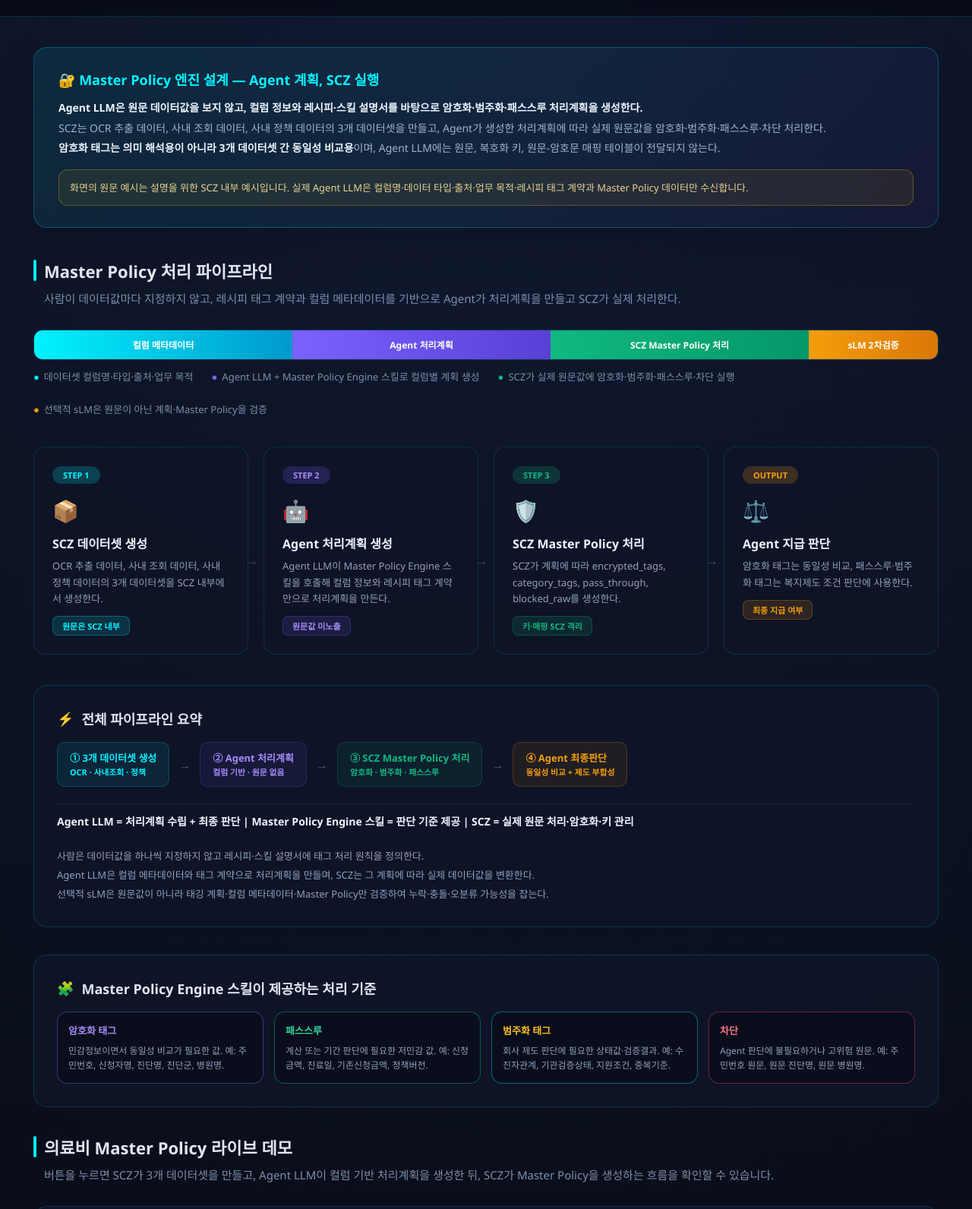
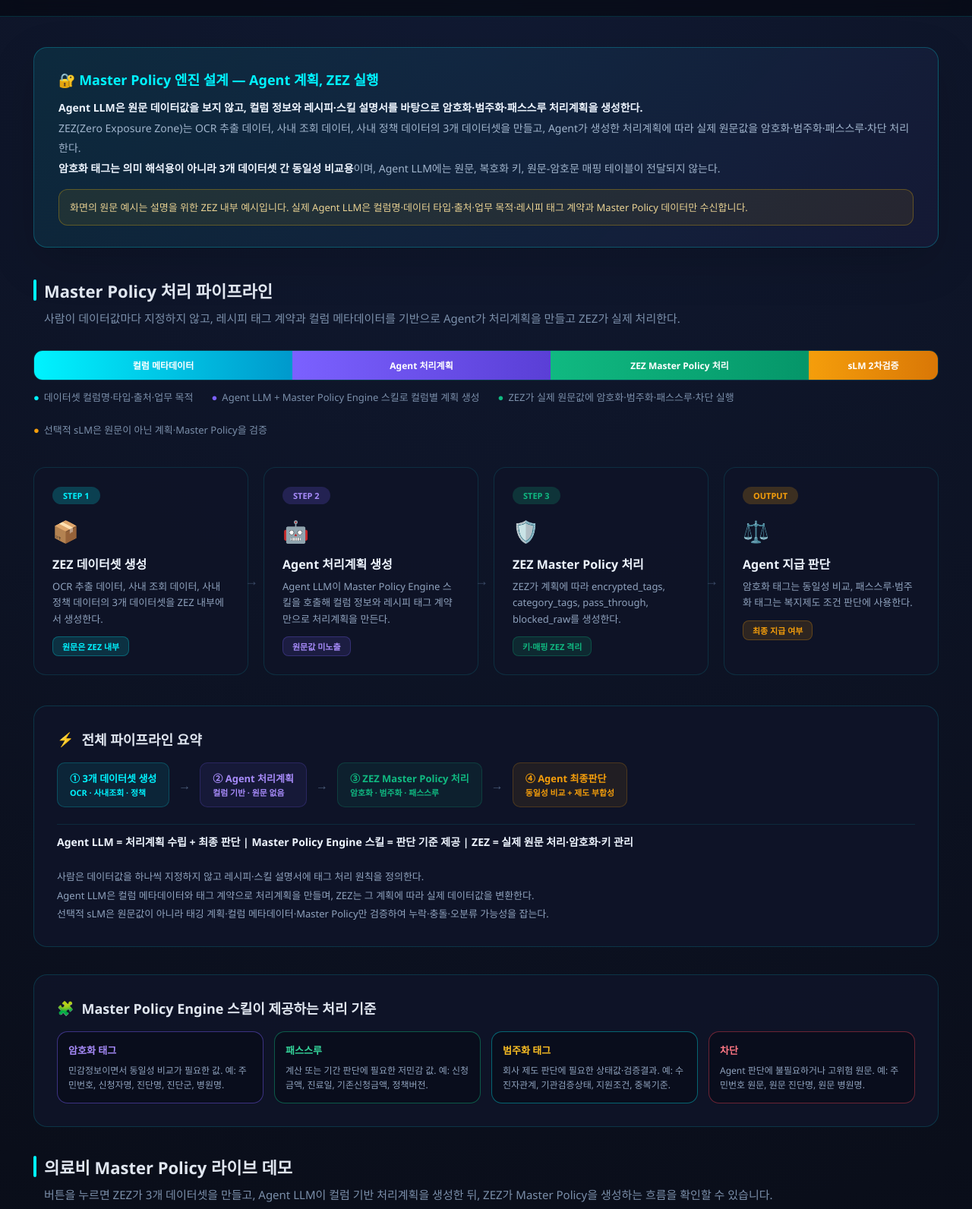
Before and after one commit to gody100/test2, a plain HTML site: page index.html in a window 1280 px wide. Shown: the part 89-1681 px from the top of the page at 76% size. Drawn offline with Linux system fonts and the light colour scheme.

Commit message:
Rename SCZ to ZEZ (Zero Exposure Zone) and update definition

```diff
--- a/index.html
+++ b/index.html
@@ -40,26 +40,26 @@ main{max-width:1240px;margin:0 auto;padding:40px 24px}.section-title{font-size:2
 
 <main>
   <div class="principle-box">
-    <h3>🔐 Master Policy 엔진 설계 — Agent 계획, SCZ 실행</h3>
+    <h3>🔐 Master Policy 엔진 설계 — Agent 계획, ZEZ 실행</h3>
     <p><strong>Agent LLM은 원문 데이터값을 보지 않고, 컬럼 정보와 레시피·스킬 설명서를 바탕으로 암호화·범주화·패스스루 처리계획을 생성한다.</strong><br>
-    SCZ는 OCR 추출 데이터, 사내 조회 데이터, 사내 정책 데이터의 3개 데이터셋을 만들고, Agent가 생성한 처리계획에 따라 실제 원문값을 암호화·범주화·패스스루·차단 처리한다.<br>
+    ZEZ(Zero Exposure Zone)는 OCR 추출 데이터, 사내 조회 데이터, 사내 정책 데이터의 3개 데이터셋을 만들고, Agent가 생성한 처리계획에 따라 실제 원문값을 암호화·범주화·패스스루·차단 처리한다.<br>
     <strong>암호화 태그는 의미 해석용이 아니라 3개 데이터셋 간 동일성 비교용</strong>이며, Agent LLM에는 원문, 복호화 키, 원문-암호문 매핑 테이블이 전달되지 않는다.</p>
-    <div class="warning-note">화면의 원문 예시는 설명을 위한 SCZ 내부 예시입니다. 실제 Agent LLM은 컬럼명·데이터 타입·출처·업무 목적·레시피 태그 계약과 Master Policy 데이터만 수신합니다.</div>
+    <div class="warning-note">화면의 원문 예시는 설명을 위한 ZEZ 내부 예시입니다. 실제 Agent LLM은 컬럼명·데이터 타입·출처·업무 목적·레시피 태그 계약과 Master Policy 데이터만 수신합니다.</div>
   </div>
 
   <div class="section-title">Master Policy 처리 파이프라인</div>
-  <div class="subtitle">사람이 데이터값마다 지정하지 않고, 레시피 태그 계약과 컬럼 메타데이터를 기반으로 Agent가 처리계획을 만들고 SCZ가 실제 처리한다.</div>
+  <div class="subtitle">사람이 데이터값마다 지정하지 않고, 레시피 태그 계약과 컬럼 메타데이터를 기반으로 Agent가 처리계획을 만들고 ZEZ가 실제 처리한다.</div>
 
   <div class="ratio-bar">
     <div class="r1">컬럼 메타데이터</div>
     <div class="r2">Agent 처리계획</div>
-    <div class="r3">SCZ Master Policy 처리</div>
+    <div class="r3">ZEZ Master Policy 처리</div>
     <div class="r4">sLM 2차검증</div>
   </div>
   <div class="ratio-legend">
     <span class="leg1">데이터셋 컬럼명·타입·출처·업무 목적</span>
     <span class="leg2">Agent LLM + Master Policy Engine 스킬로 컬럼별 계획 생성</span>
-    <span class="leg3">SCZ가 실제 원문값에 암호화·범주화·패스스루·차단 실행</span>
+    <span class="leg3">ZEZ가 실제 원문값에 암호화·범주화·패스스루·차단 실행</span>
     <span class="leg4">선택적 sLM은 원문이 아닌 계획·Master Policy을 검증</span>
   </div>
 
@@ -67,9 +67,9 @@ main{max-width:1240px;margin:0 auto;padding:40px 24px}.section-title{font-size:2
     <div class="step-card">
       <span class="step-badge b1">STEP 1</span>
       <div class="step-icon">📦</div>
-      <h4>SCZ 데이터셋 생성</h4>
-      <p>OCR 추출 데이터, 사내 조회 데이터, 사내 정책 데이터의 3개 데이터셋을 SCZ 내부에서 생성한다.</p>
-      <div class="step-tag t1">원문은 SCZ 내부</div><span class="arrow">→</span>
+      <h4>ZEZ 데이터셋 생성</h4>
+      <p>OCR 추출 데이터, 사내 조회 데이터, 사내 정책 데이터의 3개 데이터셋을 ZEZ 내부에서 생성한다.</p>
+      <div class="step-tag t1">원문은 ZEZ 내부</div><span class="arrow">→</span>
     </div>
     <div class="step-card">
       <span class="step-badge b2">STEP 2</span>
@@ -81,9 +81,9 @@ main{max-width:1240px;margin:0 auto;padding:40px 24px}.section-title{font-size:2
     <div class="step-card">
       <span class="step-badge b3">STEP 3</span>
       <div class="step-icon">🛡️</div>
-      <h4>SCZ Master Policy 처리</h4>
-      <p>SCZ가 계획에 따라 encrypted_tags, category_tags, pass_through, blocked_raw를 생성한다.</p>
-      <div class="step-tag t3">키·매핑 SCZ 격리</div><span class="arrow">→</span>
+      <h4>ZEZ Master Policy 처리</h4>
+      <p>ZEZ가 계획에 따라 encrypted_tags, category_tags, pass_through, blocked_raw를 생성한다.</p>
+      <div class="step-tag t3">키·매핑 ZEZ 격리</div><span class="arrow">→</span>
     </div>
     <div class="step-card">
       <span class="step-badge b4">OUTPUT</span>
@@ -101,14 +101,14 @@ main{max-width:1240px;margin:0 auto;padding:40px 24px}.section-title{font-size:2
       <span class="flow-arrow">→</span>
       <div class="flow-chip fc2">② Agent 처리계획<br><small>컬럼 기반 · 원문 없음</small></div>
       <span class="flow-arrow">→</span>
-      <div class="flow-chip fc3">③ SCZ Master Policy 처리<br><small>암호화 · 범주화 · 패스스루</small></div>
+      <div class="flow-chip fc3">③ ZEZ Master Policy 처리<br><small>암호화 · 범주화 · 패스스루</small></div>
       <span class="flow-arrow">→</span>
       <div class="flow-chip fc4">④ Agent 최종판단<br><small>동일성 비교 + 제도 부합성</small></div>
     </div>
-    <div class="note">Agent LLM = 처리계획 수립 + 최종 판단 | Master Policy Engine 스킬 = 판단 기준 제공 | SCZ = 실제 원문 처리·암호화·키 관리</div>
+    <div class="note">Agent LLM = 처리계획 수립 + 최종 판단 | Master Policy Engine 스킬 = 판단 기준 제공 | ZEZ = 실제 원문 처리·암호화·키 관리</div>
     <div class="detail">
       사람은 데이터값을 하나씩 지정하지 않고 레시피·스킬 설명서에 태그 처리 원칙을 정의한다.<br>
-      Agent LLM은 컬럼 메타데이터와 태그 계약으로 처리계획을 만들며, SCZ는 그 계획에 따라 실제 데이터값을 변환한다.<br>
+      Agent LLM은 컬럼 메타데이터와 태그 계약으로 처리계획을 만들며, ZEZ는 그 계획에 따라 실제 데이터값을 변환한다.<br>
       선택적 sLM은 원문값이 아니라 태깅 계획·컬럼 메타데이터·Master Policy만 검증하여 누락·충돌·오분류 가능성을 잡는다.
     </div>
   </div>
@@ -125,7 +125,7 @@ main{max-width:1240px;margin:0 auto;padding:40px 24px}.section-title{font-size:2
 
   <div class="demo-section">
     <div class="section-title">의료비 Master Policy 라이브 데모</div>
-    <div class="subtitle">버튼을 누르면 SCZ가 3개 데이터셋을 만들고, Agent LLM이 컬럼 기반 처리계획을 생성한 뒤, SCZ가 Master Policy을 생성하는 흐름을 확인할 수 있습니다.</div>
+    <div class="subtitle">버튼을 누르면 ZEZ가 3개 데이터셋을 만들고, Agent LLM이 컬럼 기반 처리계획을 생성한 뒤, ZEZ가 Master Policy을 생성하는 흐름을 확인할 수 있습니다.</div>
 
     <div class="demo-panel">
       <div class="demo-controls">
@@ -142,7 +142,7 @@ main{max-width:1240px;margin:0 auto;padding:40px 24px}.section-title{font-size:2
 
       <div class="agent-banner">
         <strong>Agent LLM 입력 원칙</strong><br>
-        처리계획 수립 단계에서 Agent LLM은 원문값이 아니라 <b>컬럼명, 데이터 타입, 데이터 출처, 업무 목적, 비교 필요성, 계산 필요성, 상태값 여부, 레시피 태그 계약</b>만 본다. 실제 원문값은 SCZ 내부에 남고, SCZ가 계획대로 Master Policy 처리한다.
+        처리계획 수립 단계에서 Agent LLM은 원문값이 아니라 <b>컬럼명, 데이터 타입, 데이터 출처, 업무 목적, 비교 필요성, 계산 필요성, 상태값 여부, 레시피 태그 계약</b>만 본다. 실제 원문값은 ZEZ 내부에 남고, ZEZ가 계획대로 Master Policy 처리한다.
       </div>
 
       <div class="grid-2">
@@ -157,13 +157,13 @@ main{max-width:1240px;margin:0 auto;padding:40px 24px}.section-title{font-size:2
       </div>
 
       <div class="source-label src-ocr">데이터셋1 : OCR 추출 데이터</div>
-      <div class="table-wrap"><table class="data-table"><thead><tr><th>컬럼</th><th>SCZ 내부 예시값</th><th>Agent 처리계획</th><th>SCZ Master Policy</th><th>Agent 사용 목적</th></tr></thead><tbody id="tb1"></tbody></table></div>
+      <div class="table-wrap"><table class="data-table"><thead><tr><th>컬럼</th><th>ZEZ 내부 예시값</th><th>Agent 처리계획</th><th>ZEZ Master Policy</th><th>Agent 사용 목적</th></tr></thead><tbody id="tb1"></tbody></table></div>
 
       <div class="source-label src-sys">데이터셋2 : 사내 조회 데이터</div>
-      <div class="table-wrap"><table class="data-table"><thead><tr><th>컬럼</th><th>SCZ 내부 예시값</th><th>Agent 처리계획</th><th>SCZ Master Policy</th><th>Agent 사용 목적</th></tr></thead><tbody id="tb2"></tbody></table></div>
+      <div class="table-wrap"><table class="data-table"><thead><tr><th>컬럼</th><th>ZEZ 내부 예시값</th><th>Agent 처리계획</th><th>ZEZ Master Policy</th><th>Agent 사용 목적</th></tr></thead><tbody id="tb2"></tbody></table></div>
 
       <div class="source-label src-rag">데이터셋3 : 사내 정책 데이터</div>
-      <div class="table-wrap"><table class="data-table"><thead><tr><th>컬럼</th><th>SCZ 내부 예시값</th><th>Agent 처리계획</th><th>SCZ Master Policy</th><th>Agent 사용 목적</th></tr></thead><tbody id="tb3"></tbody></table></div>
+      <div class="table-wrap"><table class="data-table"><thead><tr><th>컬럼</th><th>ZEZ 내부 예시값</th><th>Agent 처리계획</th><th>ZEZ Master Policy</th><th>Agent 사용 목적</th></tr></thead><tbody id="tb3"></tbody></table></div>
 
       <div class="phase-title">③ Agent LLM 3개 데이터셋 비교 검증</div>
       <div class="grid-3" id="verifyGrid">
@@ -370,11 +370,11 @@ function startSession(){
   document.getElementById('tb1').innerHTML='';document.getElementById('tb2').innerHTML='';document.getElementById('tb3').innerHTML='';
   document.getElementById('planBox').innerHTML=buildPlanJSON();
   document.getElementById('slmBox').innerHTML=buildSlmText();
-  log(`SCZ 세션 생성: ${sid}`,'log-success');
-  log('SCZ가 OCR 추출 데이터, 사내 조회 데이터, 사내 정책 데이터 3개 데이터셋 생성','log-info');
+  log(`ZEZ 세션 생성: ${sid}`,'log-success');
+  log('ZEZ가 OCR 추출 데이터, 사내 조회 데이터, 사내 정책 데이터 3개 데이터셋 생성','log-info');
   log('Agent LLM이 원문값 없이 컬럼 정보 + 레시피 설명서로 처리계획 생성','log-warn');
   log('선택적 sLM 2차 검증: 태깅 계획·컬럼 메타데이터만 검증','log-warn');
-  log('SCZ가 처리계획에 따라 실제 데이터값 Master Policy 처리 시작','log-info');
+  log('ZEZ가 처리계획에 따라 실제 데이터값 Master Policy 처리 시작','log-info');
   let d1=fillTable('tb1',DS1,seed,'데이터셋1 OCR',0);
   let d2=fillTable('tb2',DS2,seed,'데이터셋2 사내조회',d1+100);
   let d3=fillTable('tb3',DS3,seed,'데이터셋3 정책',d2+100);
```
